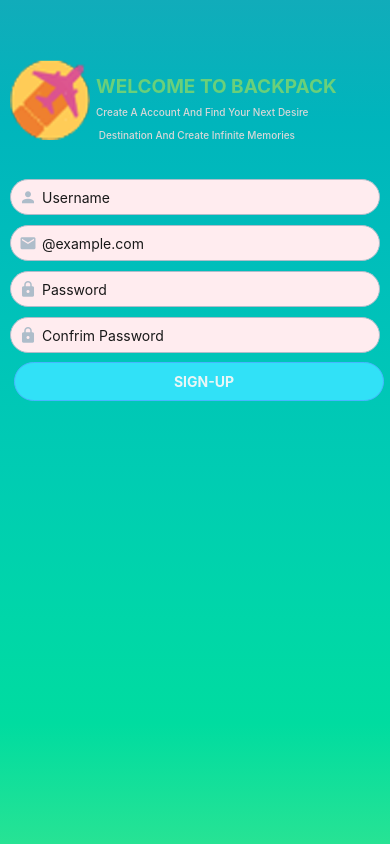
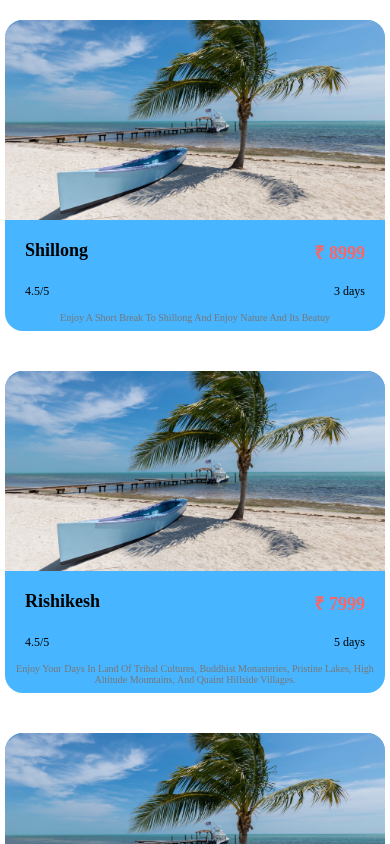
Before and after one commit to dexter9code/backpack_mobile_app, a React Native app: screen / in a window 390 px wide. Built offline with nearby package versions, Linux system fonts and the light colour scheme.

Commit message:
created Tours screen

```diff
--- a/App.js
+++ b/App.js
@@ -4,6 +4,7 @@ import LoginScreen from "./screens/LoginScreen";
 import { Provider } from "react-redux";
 import { store } from "./store/store";
 import SignupScreen from "./screens/SignupScreen";
+import AllToursScreen from "./screens/AllToursScreen";
 
 export default function App() {
   return (
@@ -12,7 +13,8 @@ export default function App() {
       <Provider store={store}>
         {/* <LoginScreen /> */}
         {/* <WelcomeScreen /> */}
-        <SignupScreen />
+        {/* <SignupScreen /> */}
+        <AllToursScreen />
       </Provider>
     </>
   );
--- /dev/null
+++ b/components/Tours.js
@@ -0,0 +1,24 @@
+import { FlatList, View } from "react-native";
+import { TOURS } from "./../data/Tours";
+import Card from "./common/Card";
+
+const Tours = function (props) {
+  return (
+    <FlatList
+      data={TOURS}
+      keyExtractor={(item) => item.id}
+      renderItem={(itemData) => (
+        <Card
+          title={itemData.item.title}
+          imageUri={itemData.item.tourImage}
+          price={itemData.item.price}
+          description={itemData.item.description}
+          rating={itemData.item.ratingAverage}
+          duration={itemData.item.duration}
+        />
+      )}
+    />
+  );
+};
+
+export default Tours;
--- /dev/null
+++ b/components/common/AppText.js
@@ -0,0 +1,15 @@
+import React from "react";
+import { Text, StyleSheet, Platform } from "react-native";
+
+function AppText({ children, style }) {
+  return <Text style={[styles.text, style]}>{children}</Text>;
+}
+
+const styles = StyleSheet.create({
+  text: {
+    fontSize: 18,
+    fontFamily: Platform.OS === "android" ? "Roboto" : "Avenir",
+  },
+});
+
+export default AppText;
--- /dev/null
+++ b/components/common/Card.js
@@ -0,0 +1,108 @@
+import {
+  Image,
+  Pressable,
+  View,
+  StyleSheet,
+  SafeAreaView,
+  ScrollView,
+} from "react-native";
+import AppText from "./AppText";
+import { colors } from "./../../constants/colors";
+
+const Card = function ({
+  title,
+  imageUri,
+  price,
+  description,
+  rating,
+  duration,
+}) {
+  return (
+    <SafeAreaView style={styles.rootContainer}>
+      <Pressable
+        style={({ pressed }) => [
+          styles.rootContainer,
+          pressed && styles.clicked,
+        ]}
+      >
+        <ScrollView>
+          <View style={styles.card}>
+            <Image
+              style={styles.image}
+              source={require("../../data/tour-2-1.jpg")}
+            />
+            <View style={styles.detailsContainer}>
+              <AppText style={styles.title}>{title}</AppText>
+              <AppText style={styles.subTitle}>₹ {price}</AppText>
+            </View>
+            <View style={styles.ratingContainer}>
+              <AppText style={styles.ratingText}>{rating}/5</AppText>
+              <AppText style={styles.daysText}>{duration} days</AppText>
+            </View>
+            <View style={styles.subContainer}>
+              <AppText style={styles.descriptionText}>{description}</AppText>
+            </View>
+          </View>
+        </ScrollView>
+      </Pressable>
+    </SafeAreaView>
+  );
+};
+
+export default Card;
+
+const styles = StyleSheet.create({
+  rootContainer: {
+    flex: 1,
+  },
+  card: {
+    borderRadius: 18,
+    backgroundColor: colors.dodgerBlue500,
+    marginVertical: 20,
+    marginHorizontal: 5,
+    overflow: "hidden",
+  },
+  detailsContainer: {
+    padding: 20,
+    flexDirection: "row",
+    justifyContent: "space-between",
+  },
+  image: {
+    width: "100%",
+    height: 200,
+  },
+  subTitle: {
+    color: colors.pink700,
+    fontWeight: "bold",
+  },
+  title: {
+    fontWeight: "bold",
+  },
+  subContainer: {
+    justifyContent: "center",
+    alignItems: "center",
+    padding: 8,
+  },
+  descriptionText: {
+    fontSize: 10,
+    textTransform: "capitalize",
+    textAlign: "center",
+    color: colors.gray700,
+  },
+  clicked: {
+    opacity: 0.9,
+  },
+  ratingContainer: {
+    flexDirection: "row",
+    justifyContent: "space-between",
+    alignItems: "center",
+    paddingHorizontal: 20,
+    paddingBottom: 5,
+  },
+  ratingText: {
+    fontSize: 12,
+  },
+  daysText: {
+    fontSize: 12,
+  },
+});
--- /dev/null
+++ b/data/Tours.js
@@ -0,0 +1,35 @@
+export const TOURS = [
+  {
+    id: 23,
+    title: "Shillong",
+    price: 8999,
+    duration: 3,
+    summary: "something great short summary is here",
+    description:
+      "enjoy a Short Break to Shillong and enjoy nature and its beatuy",
+    tourImage: "./tour-2-1.jpg",
+    ratingAverage: 4.5,
+  },
+  {
+    id: 84,
+    title: "Rishikesh",
+    price: 7999,
+    duration: 5,
+    summary: "something great short summary is here",
+    description:
+      "Enjoy your days in land of tribal cultures, Buddhist monasteries, pristine lakes, high altitude mountains, and quaint hillside villages.",
+    tourImage: "./tour-6-cover.jpg",
+    ratingAverage: 4.5,
+  },
+  {
+    id: 44,
+    title: "goa",
+    price: 2555,
+    duration: 1,
+    summary: "something great short summary is here",
+    description:
+      "enjoy a Short Break to Shillong and enjoy nature and its beatuy",
+    tourImage: "./tour-6-cover.jpg",
+    ratingAverage: 4.5,
+  },
+];
--- /dev/null
+++ b/screens/AllToursScreen.js
@@ -0,0 +1,7 @@
+import Tours from "../components/Tours";
+
+const AllToursScreen = function (props) {
+  return <Tours />;
+};
+
+export default AllToursScreen;
```
Also changed, not shown: data/tour-2-1.jpg (added), data/tour-6-cover.jpg (added).
